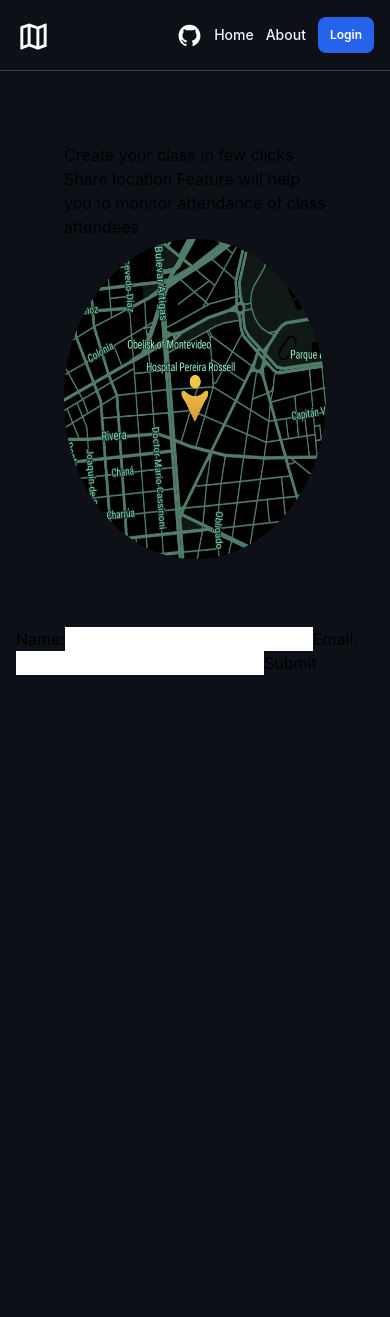
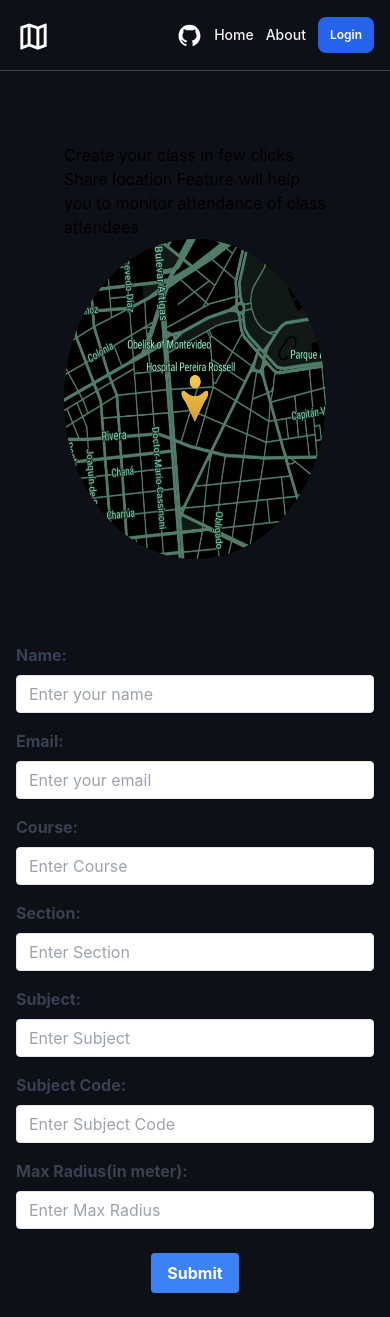
Before and after one commit to AKACHI-4/GPI-Frontend, a React (Create React App) app: page /ClassForm in a window 390 px wide. Before the commit the page ends 844 px from the top, so only its background shows below. Built offline with nearby package versions, Linux system fonts and the light colour scheme.

Commit message:
Form added
- Responsive Student Form added in GPI/Student-form page

```diff
--- a/public/index.html
+++ b/public/index.html
@@ -25,7 +25,7 @@
       Learn how to configure a non-root public URL by running `npm run build`.
     -->
     <link rel="stylesheet" href="https://fonts.googleapis.com/icon?family=Material+Icons">
-    <title>React App</title>
+    <title>GPI</title>
   </head>
   <body>
     <noscript>You need to enable JavaScript to run this app.</noscript>
--- a/src/Components/Form1.js
+++ b/src/Components/Form1.js
@@ -1,3 +1,4 @@
+import { Subject } from '@mui/icons-material';
 import React, { useState } from 'react';
 
 function Form1() {
@@ -15,24 +16,103 @@ function Form1() {
 
   return (
     <>
-        <form onSubmit={handleSubmit}>
-      <label>
+      <form onSubmit={handleSubmit} class="mt-4 max-w-md mx-auto">
+        <div class="mb-4">
+          <label class="block text-gray-700 font-bold mb-2" for="name">
             Name:
+          </label>
           <input
+            class="shadow appearance-none border rounded w-full py-2 px-3 text-gray-700 leading-tight focus:outline-none focus:shadow-outline"
+            id="name"
             type="text"
-          value={name}
-          onChange={(event) => setName(event.target.value)}
+            // value={name}
+            // onChange={(event) => setName(event.target.value)}
+            placeholder="Enter your name"
           />
+        </div>
+        <div class="mb-4">
+          <label class="block text-gray-700 font-bold mb-2" for="email">
+            Email:
           </label>
-      <label>
-        Email:
           <input
+            class="shadow appearance-none border rounded w-full py-2 px-3 text-gray-700 leading-tight focus:outline-none focus:shadow-outline"
+            id="email"
             type="email"
-          value={email}
-          onChange={(event) => setEmail(event.target.value)}
+            // value={email}
+            // onChange={(event) => setEmail(event.target.value)}
+            placeholder="Enter your email"
           />
+        </div>
+        <div class="mb-4">
+          <label class="block text-gray-700 font-bold mb-2" for="name">
+            Course:
           </label>
-      <button type="submit">Submit</button>
+          <input
+            class="shadow appearance-none border rounded w-full py-2 px-3 text-gray-700 leading-tight focus:outline-none focus:shadow-outline"
+            id="course"
+            type="text"
+            // value={course}
+            // onChange={(event) => setCourse(event.target.value)}
+            placeholder="Enter Course"
+          />
+        </div>
+        <div class="mb-4">
+          <label class="block text-gray-700 font-bold mb-2" for="name">
+            Section:
+          </label>
+          <input
+            class="shadow appearance-none border rounded w-full py-2 px-3 text-gray-700 leading-tight focus:outline-none focus:shadow-outline"
+            id="section"
+            type="text"
+            // value={section}
+            // onChange={(event) => setName(event.target.value)}
+            placeholder="Enter Section"
+          />
+        </div>
+        <div class="mb-4">
+          <label class="block text-gray-700 font-bold mb-2" for="name">
+            Subject:
+          </label>
+          <input
+            class="shadow appearance-none border rounded w-full py-2 px-3 text-gray-700 leading-tight focus:outline-none focus:shadow-outline"
+            id="subject"
+            type="text"
+            // value={subject}
+            // onChange={(event) => setName(event.target.value)}
+            placeholder="Enter Subject"
+          />
+        </div>
+        <div class="mb-4">
+          <label class="block text-gray-700 font-bold mb-2" for="name">
+            Subject Code:
+          </label>
+          <input
+            class="shadow appearance-none border rounded w-full py-2 px-3 text-gray-700 leading-tight focus:outline-none focus:shadow-outline"
+            id="subjectcode"
+            type="text"
+            // value={subjectcode}
+            // onChange={(event) => setName(event.target.value)}
+            placeholder="Enter Subject Code"
+          />
+        </div>
+        <div class="mb-4">
+          <label class="block text-gray-700 font-bold mb-2" for="name">
+            Max Radius(in meter):
+          </label>
+          <input
+            class="shadow appearance-none border rounded w-full py-2 px-3 text-gray-700 leading-tight focus:outline-none focus:shadow-outline"
+            id="maxradius"
+            type="text"
+            // value={maxradius}
+            // onChange={(event) => setName(event.target.value)}
+            placeholder="Enter Max Radius"
+          />
+        </div>
+        <div class="mt-6 flex items-center justify-center">
+          <button class="bg-blue-500 hover:bg-blue-700 text-white font-bold py-2 px-4 rounded focus:outline-none focus:shadow-outline" type="submit">
+            Submit
+          </button>
+        </div>
       </form>
     </>
   )
--- a/src/Pages/ClassForm.js
+++ b/src/Pages/ClassForm.js
@@ -6,7 +6,7 @@ function ClassForm() {
   return (
     <>
         <div className="my-6">
-            <div className='md:flex md:space-x-8'>
+            <div className='md:flex md:space-x-6'>
                 <div className='grid md:grid-cols-2 gap-5 md:w-full'>
                     <div className=''>
                         <Mapimgtxt />
```
Lines whose indentation alone changed are shown as unchanged.
